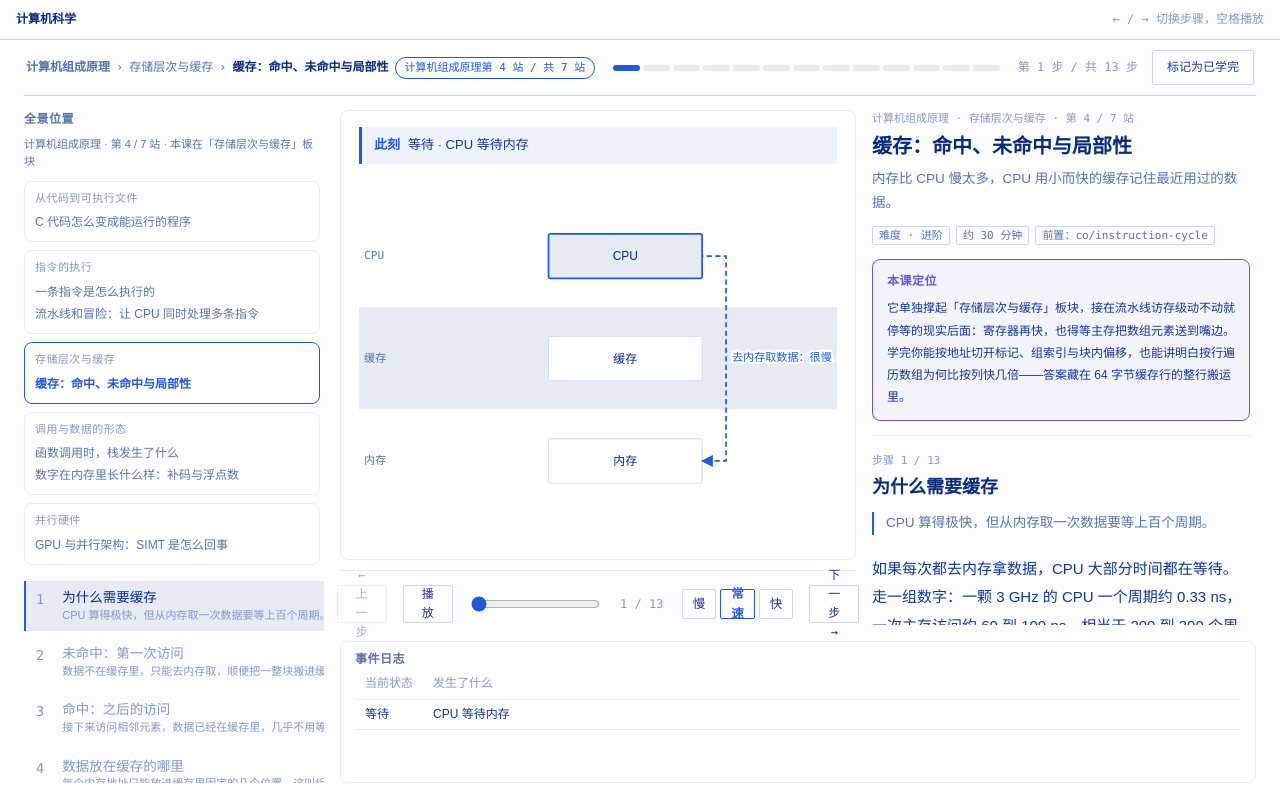
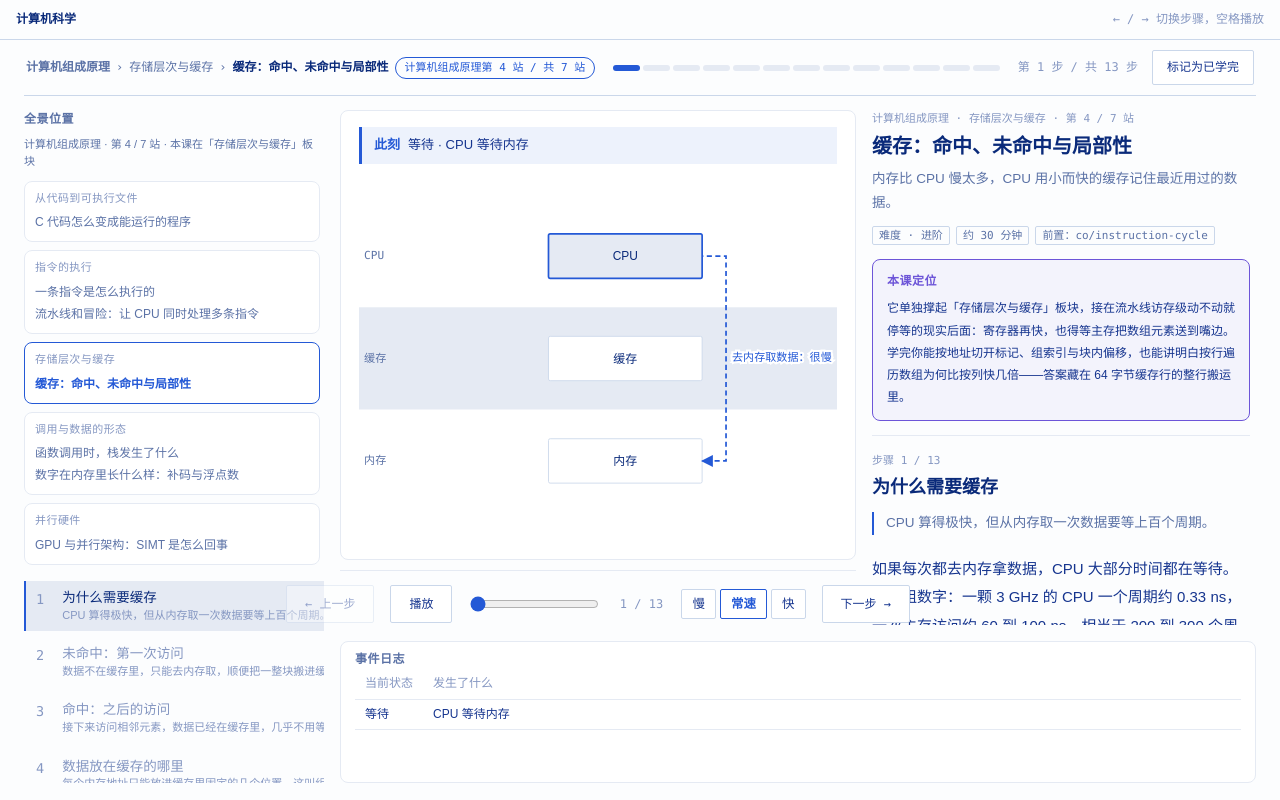
Before and after one commit to QMangoJ/cs-knowledge, a Next.js app: page /co/cache/ in a window 1280 px wide. Shown: the top 800 px of the page. Built offline with nearby package versions, Linux system fonts and the light colour scheme.

Commit message:
stage controls: keep button labels on one line

```diff
--- a/src/styles/globals.css
+++ b/src/styles/globals.css
@@ -297,6 +297,7 @@ details.ref-sol summary{cursor:pointer;font-weight:700}
 .stage-body .datastate.with-table{grid-template-columns:minmax(0,1fr) auto;align-items:start}
 .stage-body > .lab{width:100%;max-height:100%;overflow-y:auto}
 .stage-controls{border-top:1px solid var(--line-soft);padding-top:12px}
+.stage-controls button,.stage-controls .btn{white-space:nowrap}
 .p-details{min-width:0}
 .topic-intro{border-bottom:1px solid var(--line-soft);padding-bottom:14px;margin-bottom:16px}
 .topic-intro h1{font-size:20px;line-height:1.45}
```
